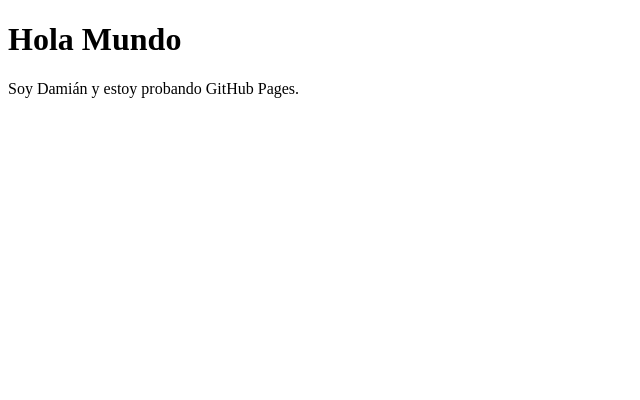
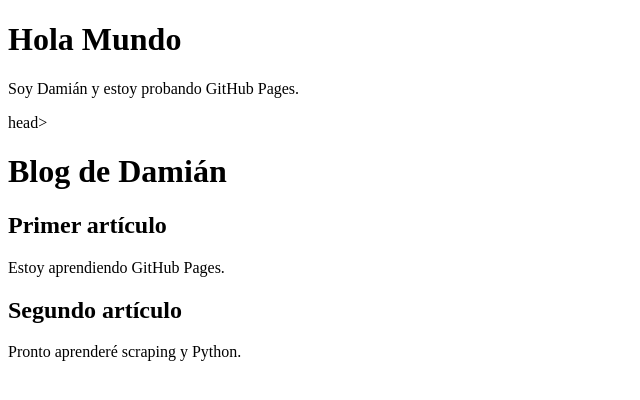
Before and after one commit to damiannn21/test2, a plain HTML site: page index.html in a window 1280 px wide. Shown: the whole page, without its empty margins (0-640 px from the left). Drawn offline with Linux system fonts and the light colour scheme.

Commit message:
Update index.html

```diff
--- a/index.html
+++ b/index.html
@@ -6,5 +6,17 @@
 <body>
     <h1>Hola Mundo</h1>
     <p>Soy Damián y estoy probando GitHub Pages.</p>
+
+    head>
+    <title>Mi Blog</title>
+</head>
+<body>
+    <h1>Blog de Damián</h1>
+
+    <h2>Primer artículo</h2>
+    <p>Estoy aprendiendo GitHub Pages.</p>
+
+    <h2>Segundo artículo</h2>
+    <p>Pronto aprenderé scraping y Python.</p>
 </body>
 </html>
```
